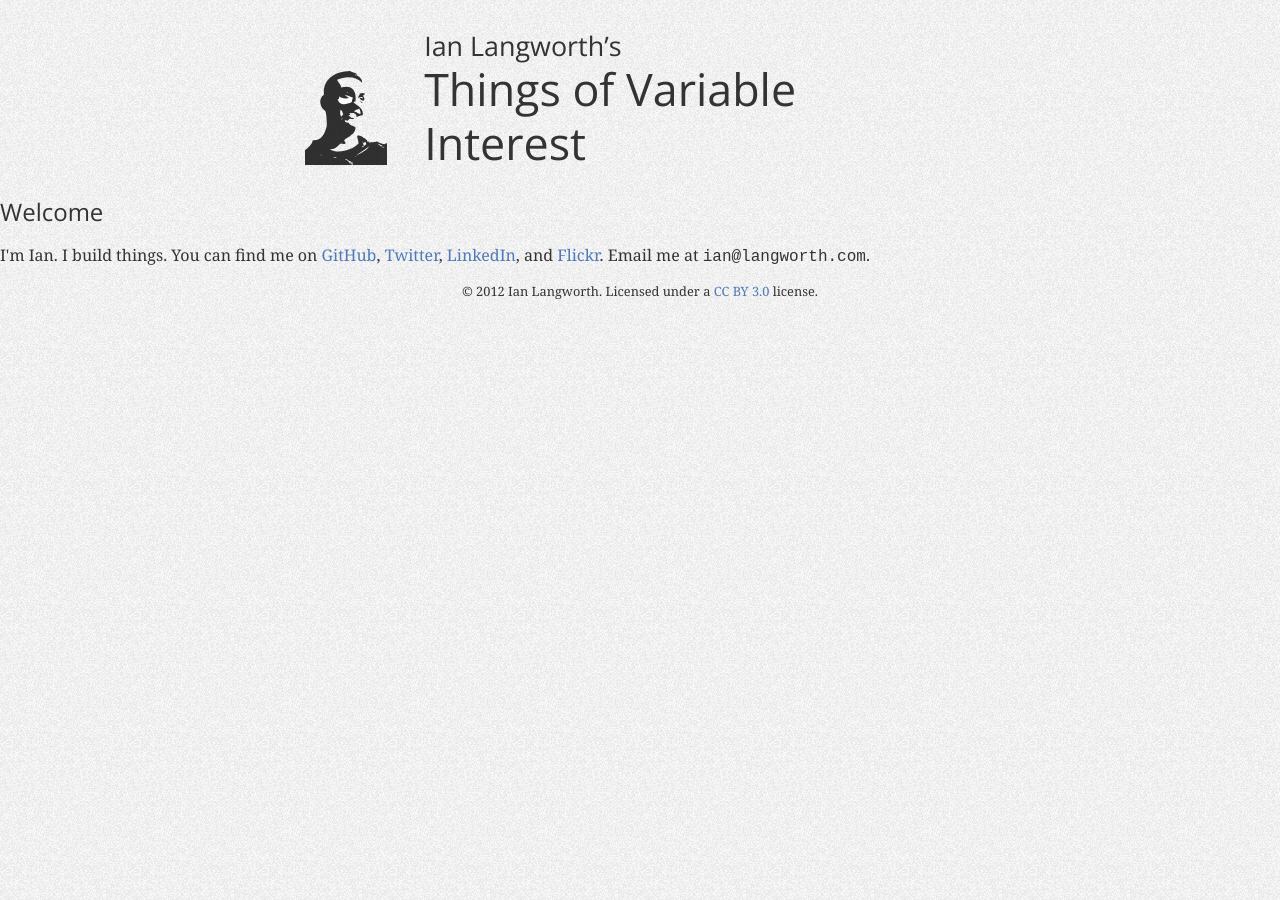
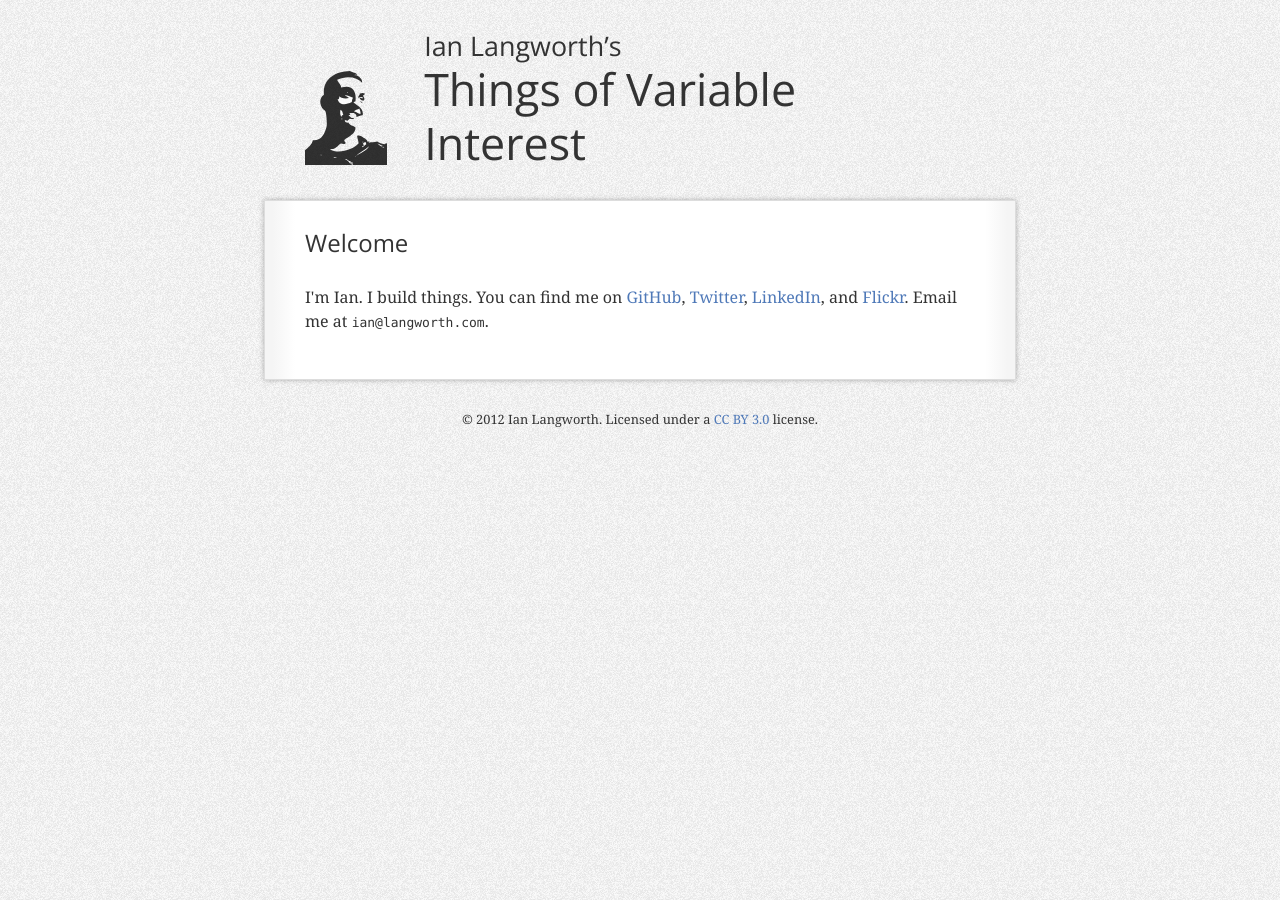
Before and after one commit to statico/statico.github.io, a Jekyll site: the page built from index.md, in a window 1280 px wide. Built offline with Jekyll 4.4.1, drawn with Linux system fonts in a browser that asks for light colours.

Commit message:
Forgot the page layout.

```diff
--- a/_layouts/page.html
+++ b/_layouts/page.html
@@ -2,8 +2,8 @@
 layout: default
 ---
 
-<div class="content">
+<article>
   <div class="inner">
     {{ content }}
   </div>
-</div>
+</article>
```
